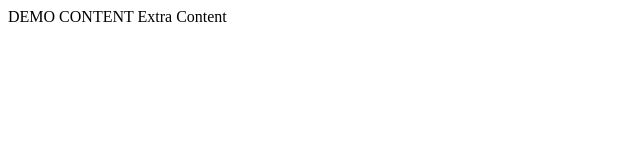
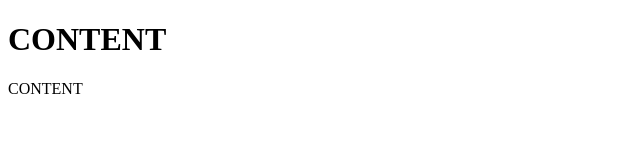
Before and after one commit to Kestutisjulius/002_demo, a website: page index.html in a window 1280 px wide. Shown: the whole page, without its empty margins (0-640 px from the left). Drawn offline with Linux system fonts and the light colour scheme.

Commit message:
H1 CONTENT

```diff
--- a/index.html
+++ b/index.html
@@ -4,10 +4,10 @@
     <meta charset="UTF-8" />
     <meta http-equiv="X-UA-Compatible" content="IE=edge" />
     <meta name="viewport" content="width=device-width, initial-scale=1.0" />
-    <title>Document</title>
+    <title>Demo content - POMIDORAS</title>
   </head>
   <body>
-    DEMO CONTENT
-    Extra Content
+    <h1>CONTENT</h1>
+    CONTENT
   </body>
 </html>
```
